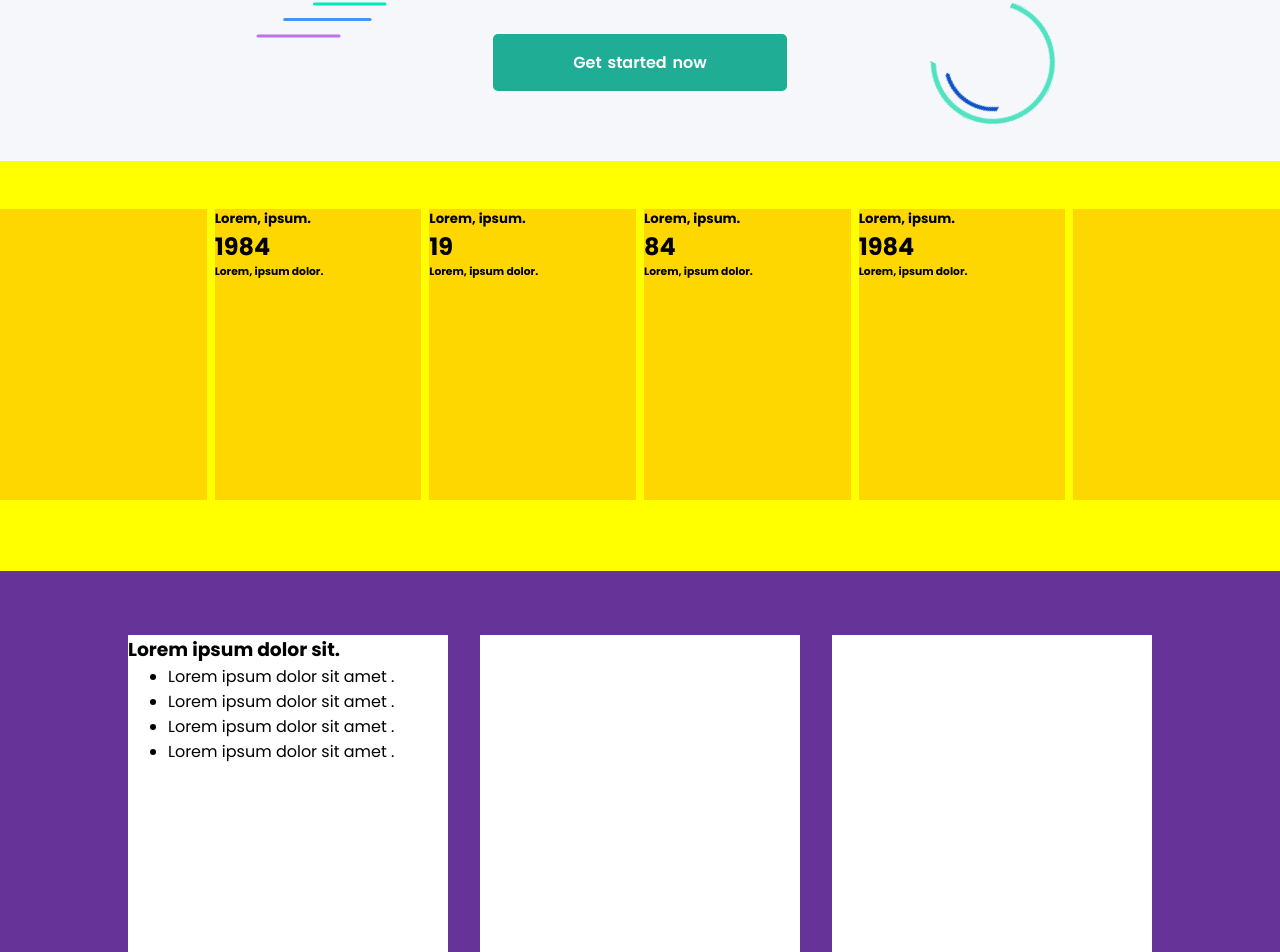
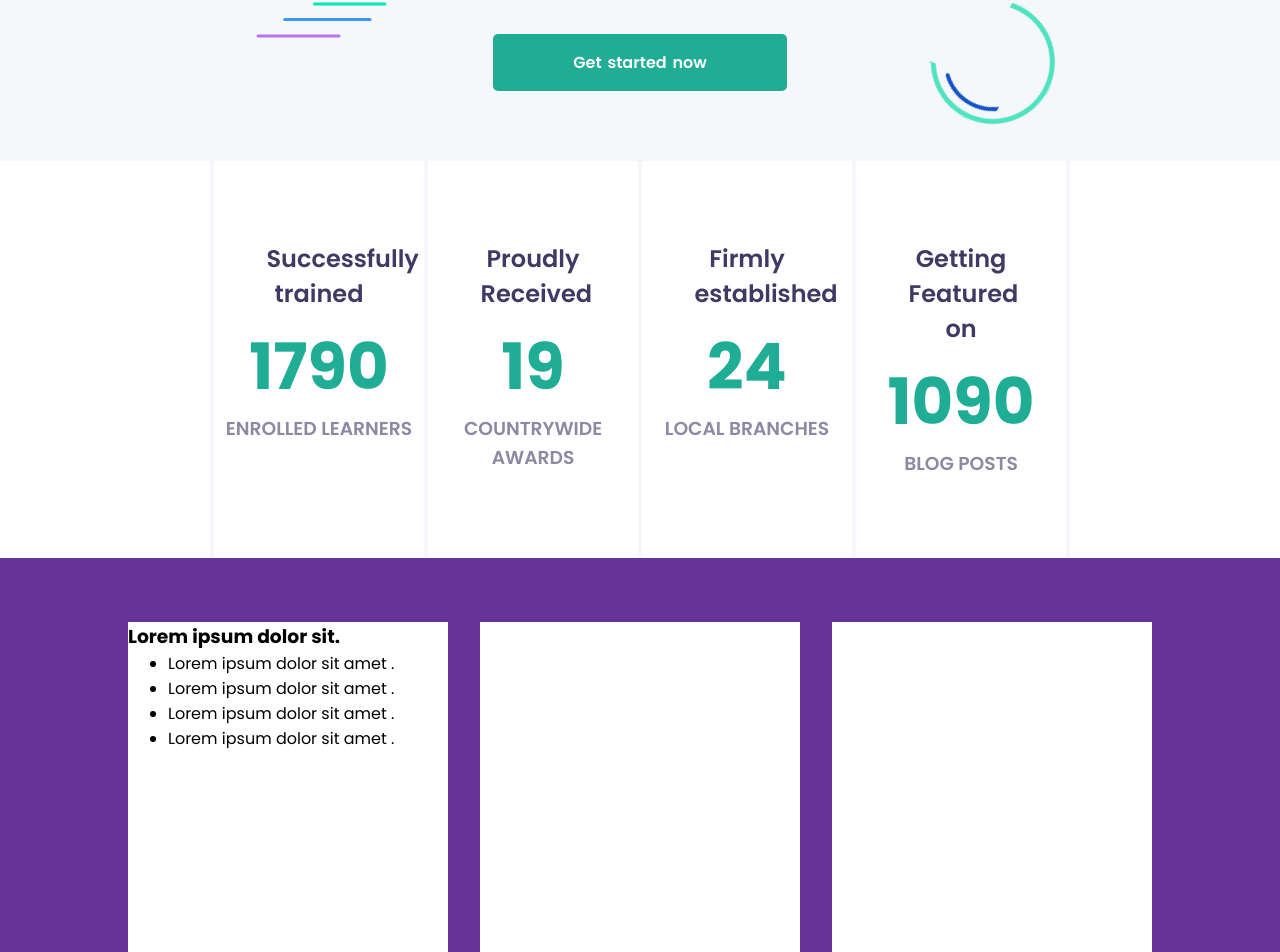
Before and after one commit to nicodellolio/proj-html-vuejs, a Vue app: page / in a window 1280 px wide. Shown: the part 4486-5438 px from the top of the page. Built offline with nearby package versions, Linux system fonts and the light colour scheme.

Commit message:
add our-numbers section

```diff
--- a/src/components/AppMain.vue
+++ b/src/components/AppMain.vue
@@ -336,30 +336,31 @@ export default {
 
         <div class="our-numbers">
             <div class="number">
+
             </div>
 
             <div class="number">
-                <h5>Lorem, ipsum.</h5>
-                <h2>1984</h2>
-                <h6>Lorem, ipsum dolor.</h6>
+                <h2>Successfully trained</h2>
+                <h1>1790</h1>
+                <h3>enrolled learners</h3>
             </div>
 
             <div class="number">
-                <h5>Lorem, ipsum.</h5>
-                <h2>19</h2>
-                <h6>Lorem, ipsum dolor.</h6>
+                <h2>Proudly Received</h2>
+                <h1>19</h1>
+                <h3>Countrywide awards</h3>
             </div>
 
             <div class="number">
-                <h5>Lorem, ipsum.</h5>
-                <h2>84</h2>
-                <h6>Lorem, ipsum dolor.</h6>
+                <h2>Firmly established</h2>
+                <h1>24</h1>
+                <h3>Local Branches</h3>
             </div>
 
             <div class="number">
-                <h5>Lorem, ipsum.</h5>
-                <h2>1984</h2>
-                <h6>Lorem, ipsum dolor.</h6>
+                <h2>Getting Featured on</h2>
+                <h1>1090</h1>
+                <h3>Blog Posts</h3>
             </div>
 
             <div class="number">
--- a/src/style.css
+++ b/src/style.css
@@ -634,14 +634,38 @@
 }
 
 .our-numbers {
-  padding-top: 3rem;
+  background-color: var(--bg-secondary);
   margin: 0 auto;
   display: flex;
   justify-content: space-between;
-  gap: 0.5rem;
+  gap: 0.25rem;
 
   .number {
+    box-sizing: content-box;
     width: calc(100% / 6);
+    text-align: center;
+    padding: 5rem 0;
+    background-color: var(--bg-primary);
+
+    h2{
+      color: var(--bg-text-secondary);
+      width: 50%;
+      margin: auto;
+      font-weight: 600;
+    }
+
+    h1{
+      color:var(--bg-btn);
+      padding-top: 0.5rem;
+      font-size: 4rem;
+    }
+
+    h3{
+      text-transform: uppercase;
+      color: var(--bg-text-tertiary);
+      font-weight: 600;
+    }
+
   }
 }
 
@@ -742,15 +766,15 @@
   height: 274px;
 } */
 
-.debug .our-numbers {
+/* .debug .our-numbers {
   background-color: yellow;
   height: 410px;
-}
+} */
 
-.debug .number {
+/* .debug .number {
   height: 291px;
   background-color: gold
-}
+} */
 
 .debug .best-blogs {
   background-color: rebeccapurple;
```
